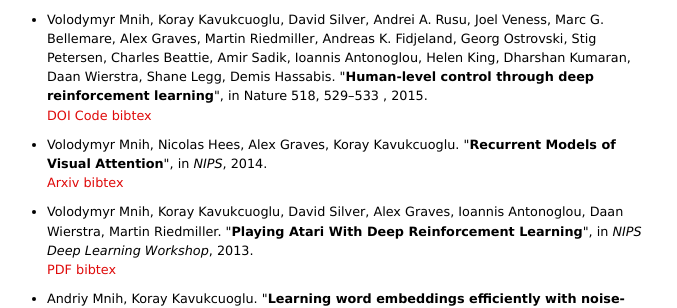
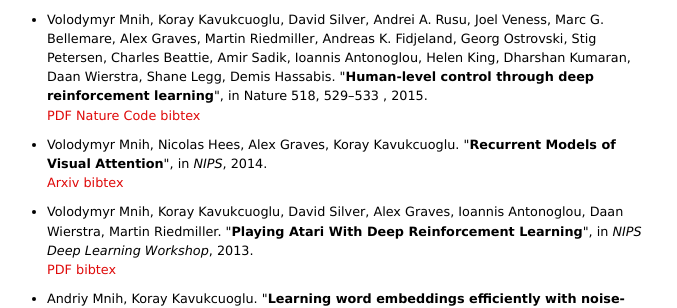
Before and after one commit to koraykv/koraykv.github.com, a Jekyll site: the page built from publications.md, in a window 1280 px wide and 900 px high, scrolled down 354 px. Shown: the part 152-460 px from the top of the window, without its empty margins (313-990 px from the left). Built offline with Jekyll 4.4.1, drawn with Linux system fonts in a browser that asks for light colours.

Commit message:
Update publications.md

```diff
--- a/publications.md
+++ b/publications.md
@@ -100,7 +100,8 @@
 <div id="mnih-dqn-2015">Volodymyr Mnih, Koray Kavukcuoglu, David Silver, Andrei A. Rusu, Joel Veness, 	Marc G. Bellemare,	Alex Graves,	Martin Riedmiller,	Andreas K. Fidjeland,	Georg Ostrovski,	Stig Petersen,	Charles Beattie,	Amir Sadik,	Ioannis Antonoglou,	Helen King,	Dharshan Kumaran,	Daan Wierstra,	Shane Legg, Demis Hassabis. "<B>Human-level control through deep reinforcement learning</B>", in Nature 518, 529–533 , 2015.
 
 <br>
-<a href="http://dx.doi.org/10.1038/nature14236">DOI</a>
+<a href="https://storage.googleapis.com/deepmind-data/assets/papers/DeepMindNature14236Paper.pdf">PDF</a>
+<a href="http://www.nature.com/nature/journal/v518/n7540/abs/nature14236.html">Nature</a>
 <a href="http://sites.google.com/a/deepmind.com/dqn">Code</a>
 <a href="#" onclick="toggle_visibility('bib-mnih-dqn-2015');return false;">bibtex</a>
 </div>
```
